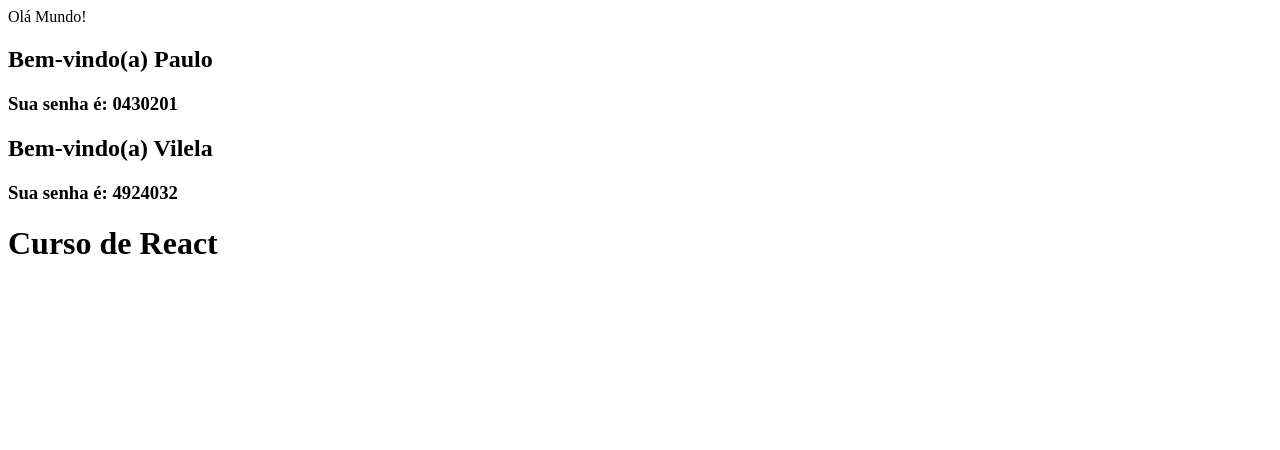
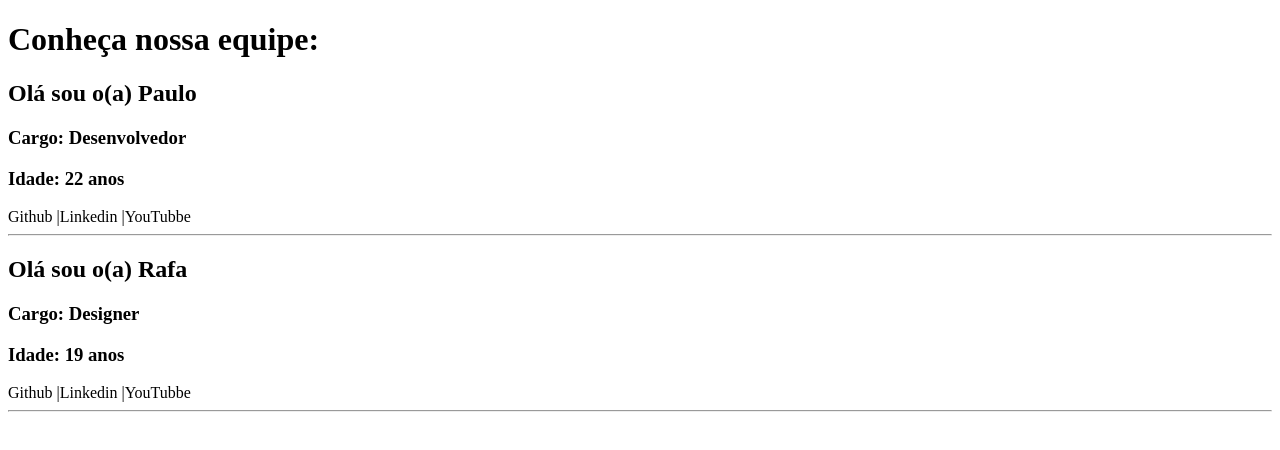
Before and after one commit to dev-vilela/Curso-de-ReactJS, a React (Create React App) app in the folder REACT/meuapp/: page / in a window 1280 px wide. Shown: the top 450 px of the page. Built offline with nearby package versions, Linux system fonts and the light colour scheme.

Commit message:
Componente {props}, aula não terminada

```diff
--- a/REACT/meuapp/src/App.js
+++ b/REACT/meuapp/src/App.js
@@ -1,21 +1,45 @@
 import React from "react";
 
-const Bemvindo = (props) => {
+const Equipe = (props) =>{
   return (
     <div>
-      <h2>Bem-vindo(a) {props.nome}</h2>
-      <h3>Sua senha é: {props.senha}</h3>
+        <Sobre nome={props.nome} cargo={props.cargo}
+        idade={props.idade} />
+
+        <Social/>
+
+        <hr></hr>
     </div>
   )
+}
+
+const Sobre = (props) =>{
+  return(
+    <div>
+      <h2>Olá sou o(a) {props.nome}</h2>
+      <h3>Cargo: {props.cargo} </h3>
+      <h3>Idade: {props.idade} anos</h3>
+    </div>
+  )
+}
+
+const Social = (props) =>{
+ return(
+  <div>
+    <a>Github |</a>
+    <a>Linkedin |</a>
+    <a>YouTubbe </a>
+  </div>
+ )
 }
 
 function App(){
   return(
     <div>
-      Olá Mundo!
-      <Bemvindo nome="Paulo" senha="0430201" />
-      <Bemvindo nome="Vilela" senha="4924032" />
-      <h1>Curso de React</h1>
+      <h1>Conheça nossa equipe:</h1>
+
+      <Equipe nome="Paulo" cargo="Desenvolvedor" idade="22" Linkedin="https://www.linkedin.com/in/paulo-vilela-18126922b/"/>
+      <Equipe nome="Rafa" cargo="Designer" idade="19" />
     </div>
   );
 }
```
